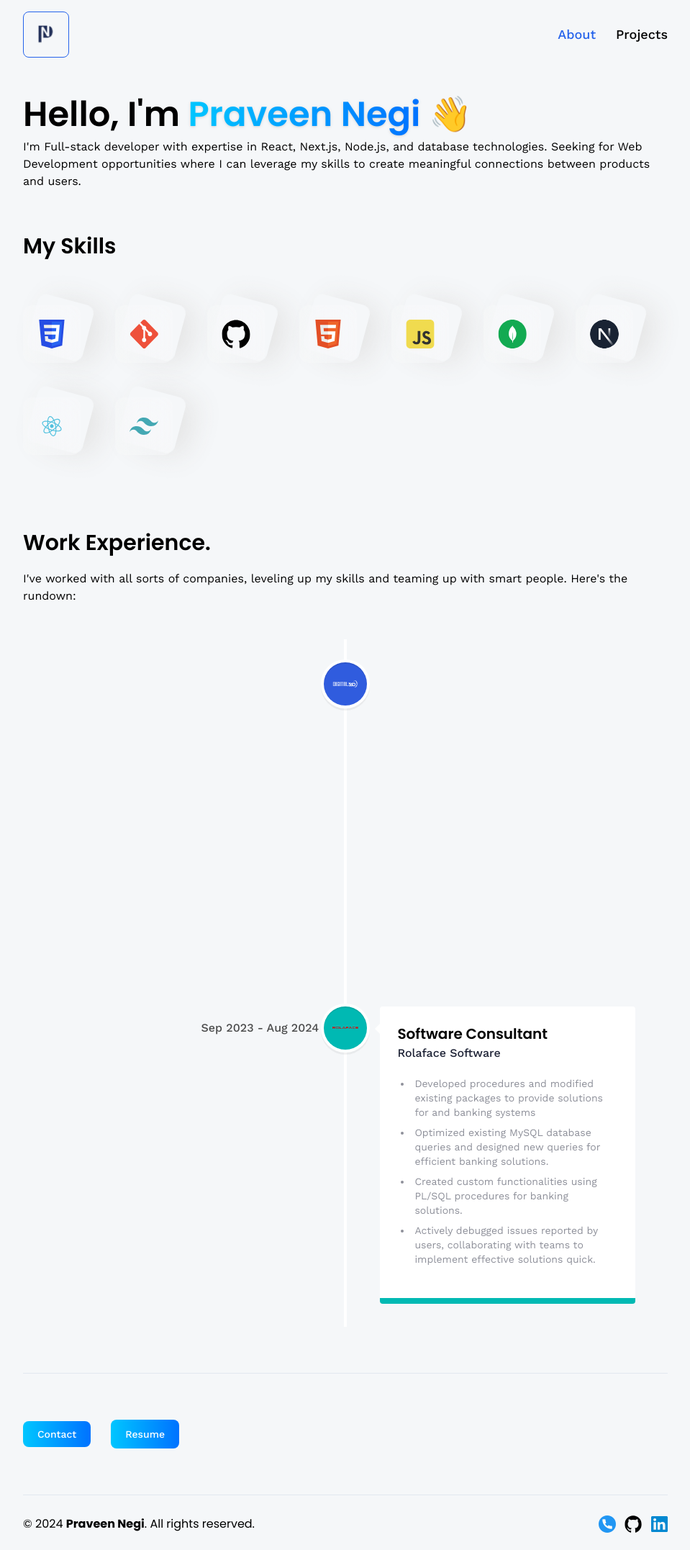
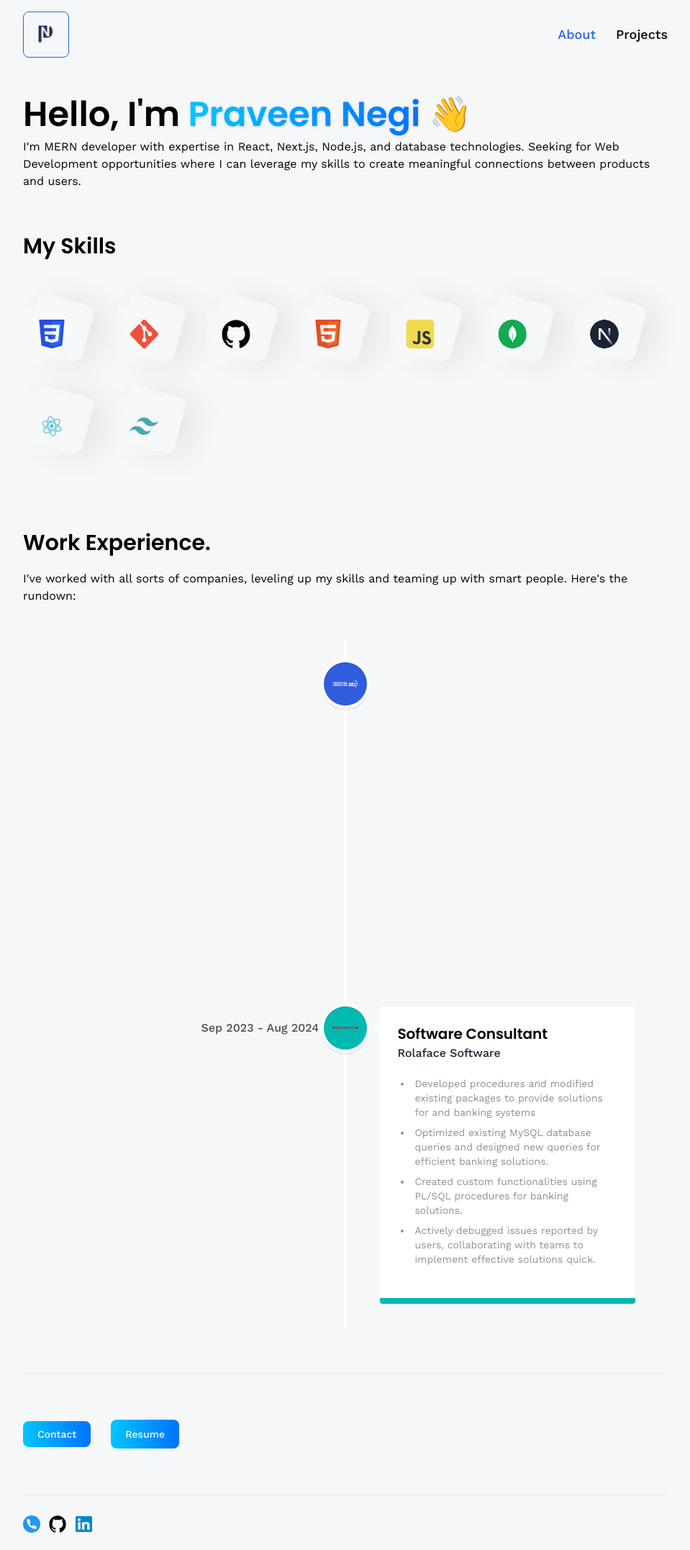
Before and after one commit to PraveenNegi1/Portfolio, a React (Vite) app: page /about in a window 1280 px wide. Shown: the whole page at 72% size, without its empty margins (160-1119 px from the left). Built offline with nearby package versions, Linux system fonts and the light colour scheme; no server answers.

Commit message:
Update footer copyright and social link; refine About section description

```diff
--- a/src/components/Footer.jsx
+++ b/src/components/Footer.jsx
@@ -8,9 +8,8 @@ const Footer = () => {
       <hr className='border-slate-200' />
 
       <div className='footer-container'>
-        <p>
-          © 2024 <strong>Praveen Negi</strong>. All rights reserved.
-        </p>
+
+
 
         <div className='flex gap-3 justify-center items-center'>
           {socialLinks.map((link) => (
--- a/src/constants/index.js
+++ b/src/constants/index.js
@@ -128,7 +128,7 @@ export const socialLinks = [
   {
     name: "LinkedIn",
     iconUrl: linkedin,
-    link: "https://www.linkedin.com/feed/",
+    link: "https://www.linkedin.com/in/praveen-negi1",
   },
 ];
 
--- a/src/pages/About.jsx
+++ b/src/pages/About.jsx
@@ -20,7 +20,7 @@ const About = () => {
         👋
       </h1>
       <p className="text-[16px]">
-        I&apos;m Full-stack developer with expertise in React, Next.js, Node.js,
+        I&apos;m MERN developer with expertise in React, Next.js, Node.js,
         and database technologies. Seeking for Web Development opportunities
         where I can leverage my skills to create meaningful connections between
         products and users.
```
